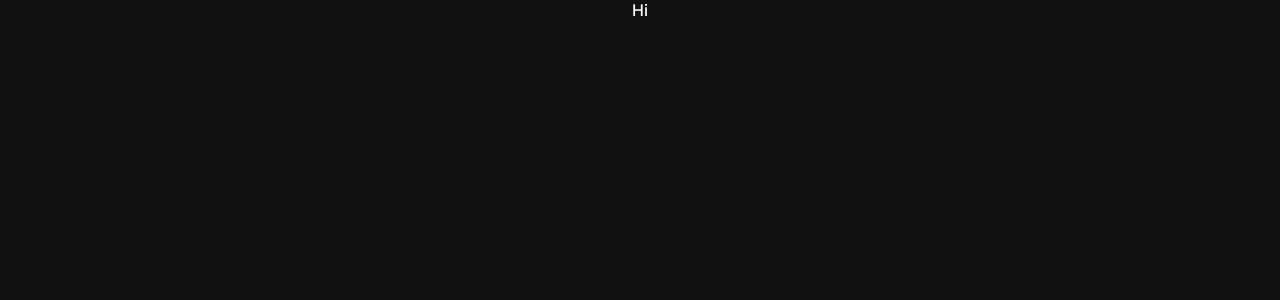
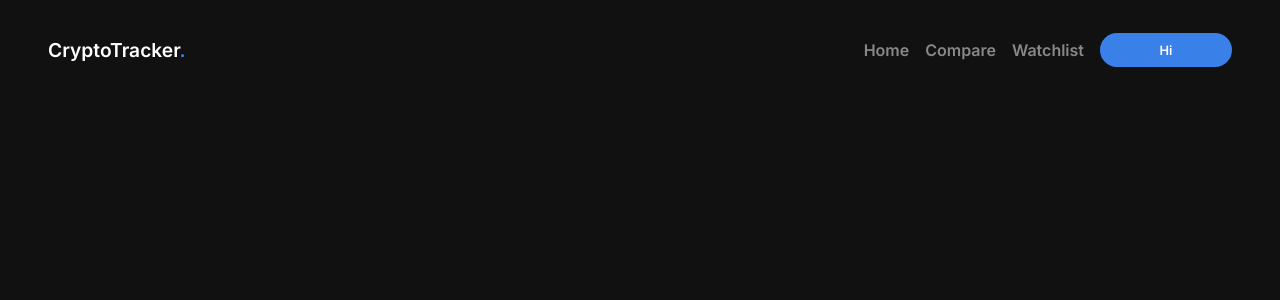
Before and after one commit to cyberviking5/coinnavigator, a React (Create React App) app: page /dashboard in a window 1280 px wide. Shown: the top 300 px of the page. Built offline with nearby package versions, Linux system fonts and the light colour scheme.

Commit message:
header done

```diff
--- a/package.json
+++ b/package.json
@@ -3,6 +3,10 @@
   "version": "0.1.0",
   "private": true,
   "dependencies": {
+    "@emotion/react": "^11.11.4",
+    "@emotion/styled": "^11.11.5",
+    "@mui/icons-material": "^5.15.20",
+    "@mui/material": "^5.15.20",
     "@testing-library/jest-dom": "^5.17.0",
     "@testing-library/react": "^13.4.0",
     "@testing-library/user-event": "^13.5.0",
--- a/src/App.js
+++ b/src/App.js
@@ -1,11 +1,13 @@
 import './App.css';
 import Footer from './components/Common/Footer';
 import Header from './components/Common/Header';
+import MainComponent from './components/LandingPage/MainComponent';
 
 function App() {
   return (
     <div className="App">
       <Header/>
+      <MainComponent/>
       {/* <Footer/> */}
     </div>
   );
--- /dev/null
+++ b/src/components/Common/Button/index.js
@@ -0,0 +1,15 @@
+import React from "react";
+import "./styles.css";
+
+function Button({ text, onClick, outlined }) {
+  return (
+    <div
+      className={outlined ? "btn-outlined" : "btn"}
+      onClick={() => onClick()}
+    >
+      {text}
+    </div>
+  );
+}
+
+export default Button;
--- /dev/null
+++ b/src/components/Common/Button/styles.css
@@ -0,0 +1,44 @@
+.btn {
+  background-color: var(--blue);
+  padding: 0.45rem 1.5rem;
+  border-radius: 3rem;
+  font-weight: 600;
+  font-size: 0.8rem;
+  text-transform: capitalize;
+  cursor: pointer;
+  border: 2px solid var(--blue);
+  text-align: center;
+  min-width: 80px;
+  color: white;
+}
+
+.btn:hover {
+  box-shadow: 2px 2px 10px rgba(58, 128, 233, 0.5);
+  transition: all 0.5s ease-in-out;
+}
+
+.btn-outlined {
+  text-align: center;
+  background-color: var(--black);
+  padding: 0.45rem 1.5rem;
+  border-radius: 3rem;
+  font-weight: 600;
+  font-size: 0.8rem;
+  text-transform: capitalize;
+  cursor: pointer;
+  border: 2px solid var(--blue);
+  min-width: 80px;
+  color: var(--white);
+}
+
+.btn-outlined:hover {
+  background-color: var(--blue);
+  transition: all 0.3s;
+}
+
+@media only screen and (max-width: 800px) {
+  .btn,
+  .btn-outlined {
+    font-size: 0.8rem;
+  }
+}
--- /dev/null
+++ b/src/components/Common/Header/drawer.js
@@ -0,0 +1,32 @@
+import React, { useEffect, useState } from "react";
+import Drawer from "@mui/material/Drawer";
+import MenuRoundedIcon from "@mui/icons-material/MenuRounded";
+import { IconButton } from "@mui/material";
+import Switch from "@mui/material/Switch";
+
+export default function TemporaryDrawer() {
+  const [open, setOpen] = useState(false);
+  return (
+    <div>
+      <IconButton onClick={() => setOpen(true)}>
+        <MenuRoundedIcon className="link" />
+      </IconButton>
+      <Drawer anchor="right" open={open} onClose={() => setOpen(false)}>
+        <div className="drawer-div">
+          <a href="/">
+            <p className="link">Home</p>
+          </a>
+          <a href="/compare">
+            <p className="link">Compare</p>
+          </a>
+          <a href="/watchlist">
+            <p className="link">Watchlist</p>
+          </a>
+          <a href="/dashboard">
+            <p className="link">Dashboard</p>
+          </a>
+        </div>
+      </Drawer>
+    </div>
+  );
+}
--- a/src/components/Common/Header/index.js
+++ b/src/components/Common/Header/index.js
@@ -1,11 +1,34 @@
-import React from 'react'
+import React, { useEffect, useState } from "react";
+import Button from "../Button";
+import TemporaryDrawer from "./drawer";
 import "./styles.css";
+import Switch from "@mui/material/Switch";
+
 function Header() {
   return (
-    <div>
-      Hi
+    <div className="header">
+      <h1>
+        CryptoTracker<span style={{ color: "var(--blue)" }}>.</span>
+      </h1>
+      <div className="links">
+        <a href="/">
+          <p className="link">Home</p>
+        </a>
+        <a href="/compare">
+          <p className="link">Compare</p>
+        </a>
+        <a href="/watchlist">
+          <p className="link">Watchlist</p>
+        </a>
+        <a href="/dashboard">
+          <Button text={"hi"} />
+        </a>
+      </div>
+      <div className="drawer-component">
+        <TemporaryDrawer />
+      </div>
     </div>
-  )
+  );
 }
 
-export default Header
+export default Header;
--- a/src/components/Common/Header/styles.css
+++ b/src/components/Common/Header/styles.css
@@ -0,0 +1,60 @@
+.header {
+    display: flex;
+    justify-content: space-between;
+    align-items: center;
+    padding: 1.5rem 3rem;
+    position: sticky;
+    top: 0;
+    background-color: var(--black);
+    z-index: 1000;
+  }
+
+  .header h1 {
+    font-size: 1.2rem;
+    margin: 0rem;
+    font-weight: 600;
+  }
+
+  .links {
+    display: flex;
+    justify-content: flex-end;
+    align-items: center;
+    gap: 1rem;
+  }
+
+  .link {
+    font-size: 1rem;
+    color: var(--grey);
+    font-weight: 600;
+    cursor: pointer;
+  }
+
+  .link:hover {
+    color: var(--white);
+    transform: all 0.3s;
+  }
+
+  .drawer-component {
+    display: none;
+  }
+
+  @media only screen and (max-width: 800px) {
+    .links {
+      display: none;
+    }
+
+    .drawer-component {
+      display: block;
+    }
+
+    .header {
+      padding: 0.5rem 1.5rem;
+    }
+
+    .drawer-div {
+      width: 40vw;
+      background-color: var(--black);
+      height: 100vh;
+      padding: 0.5rem 1.5rem;
+    }
+  }
--- /dev/null
+++ b/src/components/LandingPage/MainComponent/index.js
@@ -0,0 +1,11 @@
+import React from 'react'
+import "./styles.css"
+function MainComponent() {
+  return (
+    <div>
+
+    </div>
+  )
+}
+
+export default MainComponent
```
Also changed, not shown: src/components/LandingPage/MainComponent/styles.css (added), 1 other file (tests, documents, lock files or other folders).
